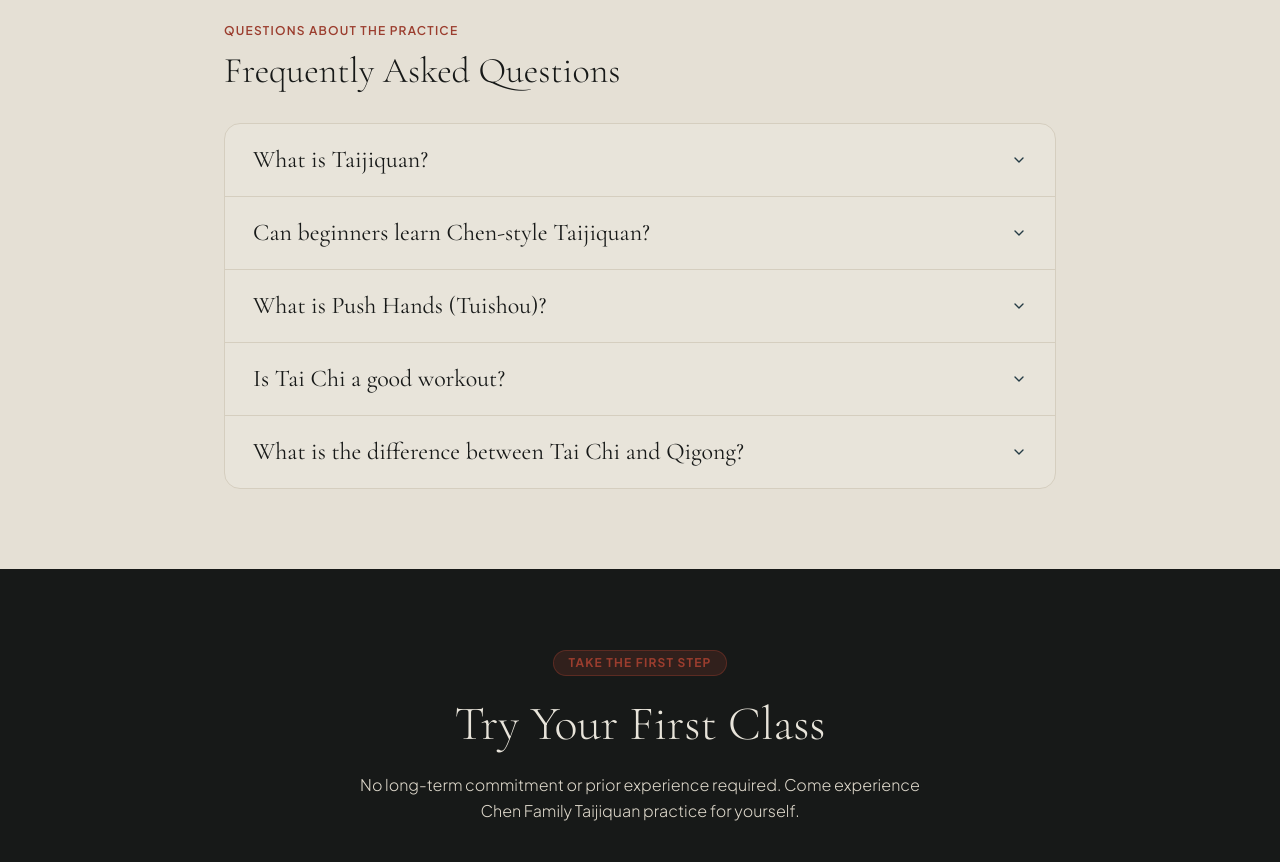
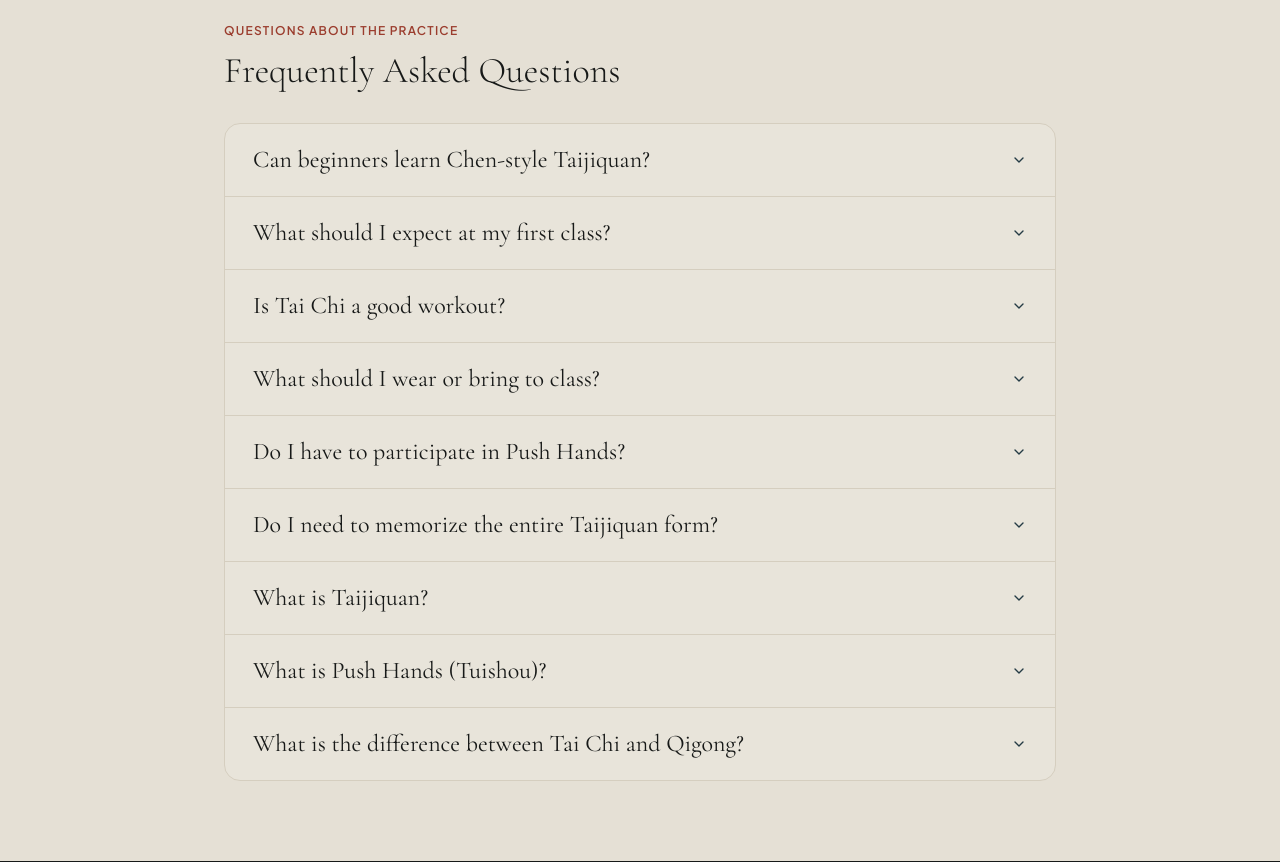
Before and after one commit to RobinfWu/taiji-meetup, a Next.js app: page / in a window 1280 px wide. Shown: the part 3440-4302 px from the top of the page. Built offline with nearby package versions, Linux system fonts and the light colour scheme.

Commit message:
update: adding more questions to FAQ

```diff
--- a/app/data/homepageFaq.ts
+++ b/app/data/homepageFaq.ts
@@ -10,49 +10,87 @@ export interface HomepageFaqEntry {
 /** Reorder or add entries here. Draft entries are entirely hidden from visitors.
  * To publish, replace answer with { status: "published", text: "Your approved answer" }.
  * Separate paragraphs with \n\n. Never publish an instructor prompt. Rebuild/deploy
- * after editing. The first answer is migrated verbatim from the existing About page.
+ * after editing. The "What is Taijiquan?" answer originated on the About page.
  */
 export const homepageFaq: HomepageFaqEntry[] = [
   {
-    id: "what-is-taijiquan",
-    question: "What is Taijiquan?",
-    answer: { status: "published", text: "Many Chinese martial arts have names ending in quan (拳), such as Taijiquan, Xingyiquan, Bajiquan, Tanglangquan, Hung Ga Kuen, etc...\n\n“Quan”, or “Kuen” in Cantonese, translates to mean fist which denotes a martial art or fighting system. It does not literally mean an art about using fists. Taijiquan therefore means “Taiji Fist” — a martial art named after the concept of Taiji (the interplay of Yin and Yang). It is a Northern Chinese martial art that originated from the Chen Village (Chenjiagou) in Henan Province.\n\nTaijiquan is a family art. It was commonly passed down from father to son or from “master” to “apprentice”. The Chen family developed it first. The founder of the Yang family learned from the Chen family; the founder of the Wu family later learned from the Yang family.\n\nThis is the historical root of what most people today simply call “Tai Chi.”" },
+    "id": "previous-experience",
+    "question": "Can beginners learn Chen-style Taijiquan?",
+    "answer": {
+      "status": "published",
+      "text": "Absolutely. No previous Tai Chi experience is necessary. In fact, being a complete beginner can sometimes be an advantage. Sometimes, an empty cup is easier to fill. Beginners often arrive without ingrained habits from other movement disciplines that may need to be unlearned or temporarily set aside."
+    }
   },
   {
-    id: "taiji-and-tai-chi",
-    question: "What's the difference between Taiji and Tai Chi?",
-    answer: { status: "draft", prompt: "[Instructor: Explain the relationship between Taiji and Tai Chi terminology.]" },
+    "id": "first-class",
+    "question": "What should I expect at my first class?",
+    "answer": {
+      "status": "published",
+      "text": "Classes begin with a group warm-up and stretching.\n\nFor your first class, expect to start with the most important part of learning any art: the fundamentals.\n\nIn this school, that means starting from the ground up, with an emphasis on the legs. You'll be introduced to foot placement, stance angles, alignment, and the mechanics of shifting your weight.\n\nThese foundations underpin nearly everything else you'll learn in Taijiquan."
+    }
   },
   {
-    id: "previous-experience",
-    question: "Can beginners learn Chen-style Taijiquan?",
-    answer: { status: "published", text: "Absolutely. No previous Tai Chi experience is necessary. In fact, being a complete beginner can sometimes be an advantage. Sometimes, an empty cup is easier to fill. Beginners often arrive without ingrained habits from other movement disciplines that may need to be unlearned or temporarily set aside."},
+    "id": "tai-chi-workout",
+    "question": "Is Tai Chi a good workout?",
+    "answer": {
+      "status": "published",
+      "text": "The particular method of Taijiquan we practice can be extremely physically demanding, especially on the legs.\n\nThis is usually the part where people either don't believe us or gravely underestimate the difficulty.\n\nCounterintuitively, the physical demands come primarily from the precision of the stance, rather than simply how low one holds a stance.\n\nOf course, training intensity can be adjusted to accommodate different levels of physical ability."
+    }
   },
   {
-    id: "entire-form",
-    question: "Do I have to learn the entire traditional form?",
-    answer: { status: "draft", prompt: "[Instructor: Explain the modular Yilu curriculum and whether students need to learn the full form.]" },
-    relatedLink: { href: "/method#yilu", label: "Explore the Yilu curriculum" },
+    "id": "what-to-bring",
+    "question": "What should I wear or bring to class?",
+    "answer": {
+      "status": "published",
+      "text": "Wear comfortable clothing appropriate for the weather and freedom of movement. There are no uniforms or belts required.\n\nFor outdoor training, shoes with relatively flat, stable soles are recommended. Avoid heavily cushioned shoes or those with strongly curved, rocker-style soles, as they can make it harder to feel the ground and maintain stable foot placement.\n\nBring water to stay hydrated."
+    }
   },
   {
-    id: "push-hands",
-    question: "What is Push Hands (Tuishou)?",
-    answer: { status: "published", text: "Push Hands refers to a set of partner exercises practiced under the paradigm of sustained physical contact.\n\nThese exercises can involve traditional choreographed patterns or freestyle exchanges. They can also be practiced cooperatively, semi-cooperatively, or non-cooperatively.\n\nPush Hands serves as a laboratory where two people can explore the interaction of forces and pressure. Many martial applications can be practiced within this format, with numerous ways to exploit errors, create opportunities, and test one's ability to respond to another person's actions." },
-    relatedLink: { href: "/method#partner-training", label: "Explore partner training" },
+    "id": "optional-push-hands",
+    "question": "Do I have to participate in Push Hands?",
+    "answer": {
+      "status": "published",
+      "text": "No. Push Hands is entirely optional and available to students who are interested in partner training.\n\nYou're welcome to focus on solo practice instead."
+    }
   },
   {
-    id: "tai-chi-workout",
-    question: "Is Tai Chi a good workout?",
-    answer: { status: "published", text: "The particular method of Taijiquan we practice can be extremely physically demanding, especially on the legs.\n\nThis is usually the part where people either don't believe us or gravely underestimate the difficulty.\n\nCounterintuitively, the precision with which movements are performed can be a greater factor in their difficulty than simply how low one's stance is.\n\nOf course, training intensity can be adjusted to accommodate different levels of physical ability." },
+    "id": "entire-form",
+    "question": "Do I need to memorize the entire Taijiquan form?",
+    "answer": {
+      "status": "published",
+      "text": "Not at all!\n\nOur curriculum divides the traditional Yilu into two manageable practice routines: the Short Form (sequences 1–6) and the Medium Form (sequences 1–16).\n\nYou don't need to memorize the entire 89-sequence Yilu to develop meaningful skill. Even the shorter routines offer plenty of room for continued practice and refinement.\n\nLearning more movements is always an option, not a requirement."
+    },
+    "relatedLink": {
+      "href": "/method#yilu",
+      "label": "Explore the Yilu curriculum"
+    }
   },
   {
-    id: "tai-chi-and-qigong",
-    question: "What is the difference between Tai Chi and Qigong?",
-    answer: { status: "published", text: "First, let's clarify a common misunderstanding: the Chi in Tai Chi is not the same Chinese character as the Chi (Qi) in Qigong.\n\nTaiji (太極) refers to a Chinese cosmological concept, while Qi (氣) refers to the concept of vital energy in traditional Chinese thought.\n\nTai Chi can also be a shortened name for Tai Chi Chuan (Taijiquan), a martial art named after the Taiji concept.\n\nQigong, meanwhile, is a broad category of practices traditionally associated with cultivating and regulating Qi. It is not, by itself, a martial art.\n\nTaijiquan may incorporate practices that overlap with Qigong, but it also has a martial curriculum involving forms, partner training, and applications." },
+    "id": "what-is-taijiquan",
+    "question": "What is Taijiquan?",
+    "answer": {
+      "status": "published",
+      "text": "Many Chinese martial arts have names ending in quan (拳), such as Taijiquan, Xingyiquan, Bajiquan, Tanglangquan, Hung Ga Kuen, etc...\n\n“Quan”, or “Kuen” in Cantonese, translates to mean fist which denotes a martial art or fighting system. It does not literally mean an art about using fists. Taijiquan therefore means “Taiji Fist” — a martial art named after the concept of Taiji (the interplay of Yin and Yang). It is a Northern Chinese martial art that originated from the Chen Village (Chenjiagou) in Henan Province.\n\nTaijiquan is a family art. It was commonly passed down from father to son or from “master” to “apprentice”. The Chen family developed it first. The founder of the Yang family learned from the Chen family; the founder of the Wu family later learned from the Yang family.\n\nThis is the historical root of what most people today simply call “Tai Chi.”"
+    }
   },
   {
-    id: "what-to-bring",
-    question: "What should I wear or bring to class?",
-    answer: { status: "draft", prompt: "[Instructor: Specify appropriate clothing, footwear, and anything students should bring.]" },
+    "id": "push-hands",
+    "question": "What is Push Hands (Tuishou)?",
+    "answer": {
+      "status": "published",
+      "text": "Push Hands refers to a set of partner exercises practiced under the paradigm of sustained physical contact.\n\nThese exercises can involve traditional choreographed patterns or freestyle exchanges. They can also be practiced cooperatively, semi-cooperatively, or non-cooperatively.\n\nPush Hands serves as a laboratory where two people can explore the interaction of forces and pressure. Many martial applications can be practiced within this format, with numerous ways to exploit errors, create opportunities, and test one's ability to respond to another person's actions."
+    },
+    "relatedLink": {
+      "href": "/method#partner-training",
+      "label": "Explore partner training"
+    }
   },
+  {
+    "id": "tai-chi-and-qigong",
+    "question": "What is the difference between Tai Chi and Qigong?",
+    "answer": {
+      "status": "published",
+      "text": "First, let's clarify a common misunderstanding: the Chi in Tai Chi is not the same Chinese character as the Chi (Qi) in Qigong.\n\nTaiji (太極) refers to a Chinese cosmological concept, while Qi (氣) refers to the concept of vital energy in traditional Chinese thought.\n\nTai Chi can also be a shortened name for Tai Chi Chuan (Taijiquan), a martial art named after the Taiji concept.\n\nQigong, meanwhile, is a broad category of practices traditionally associated with cultivating and regulating Qi. It is not, by itself, a martial art.\n\nTaijiquan may incorporate practices that overlap with Qigong, but it also has a martial curriculum involving forms, partner training, and applications."
+    }
+  }
 ];
--- a/app/method/page.tsx
+++ b/app/method/page.tsx
@@ -132,8 +132,8 @@ export default function MethodPage() {
           <section id="partner-training" aria-labelledby="partner-heading" className="grid lg:grid-cols-12 gap-8 lg:gap-12">
             <div className="lg:col-span-5 space-y-4">
               <p className={eyebrow}>Learning together</p>
-              <h2 id="partner-heading" className={heading}>Push Hands &amp;<br className="hidden sm:block" /> Partner Training</h2>
-              <p className="text-[#303331] leading-relaxed">Push Hands (Tuishou) is the conversation in our language of the body: a collection of partnered practices built around sustained physical contact.</p>
+              <h2 id="partner-heading" className={heading}>Push Hands</h2>
+              <p className="text-[#303331] leading-relaxed">Push Hands (Tuishou) refers to a collection of partnered practices built around sustained physical contact.</p>
               <p className="text-sm text-[#303331] leading-relaxed">These are examples of partner methods, rather than a complete curriculum or a prescribed order.</p>
               <Link href="/about#push-hands-demonstration" className="inline-block text-sm text-[#243B45] underline underline-offset-4">Watch Robin’s Push Hands demonstration</Link>
             </div>
```
